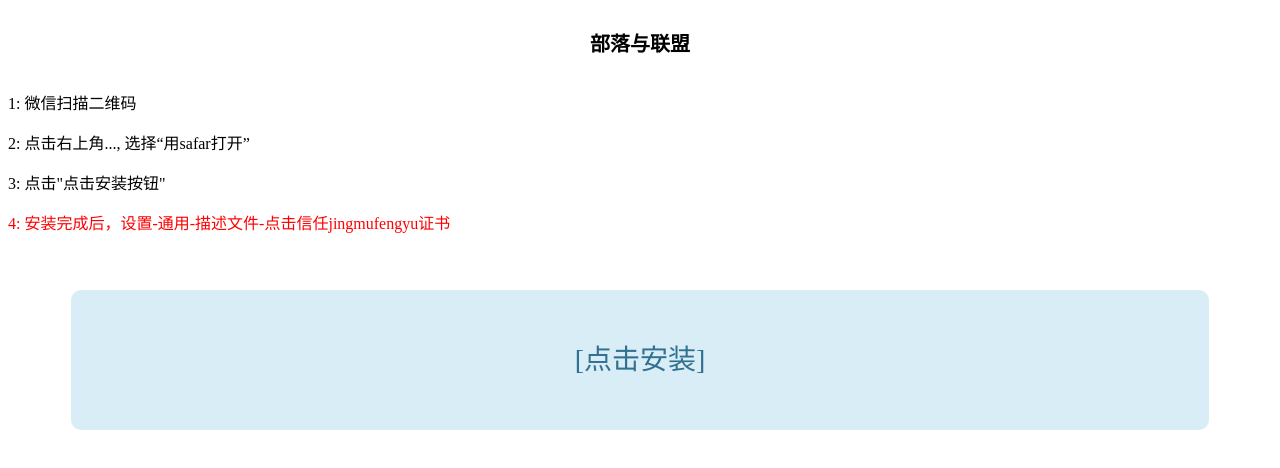
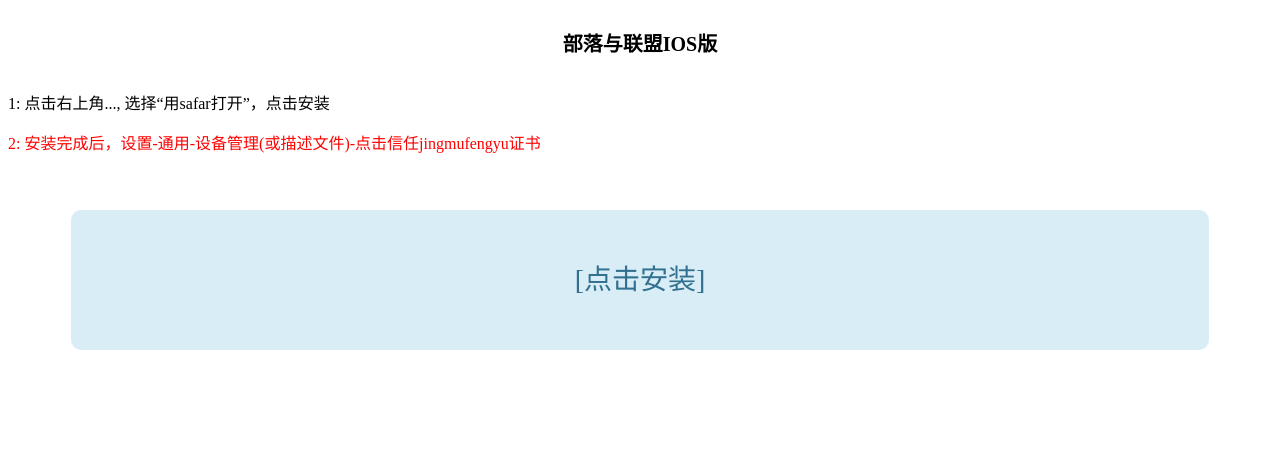
Before and after one commit to zj831007/jmfy, a plain HTML site: page index.html in a window 1280 px wide. Drawn offline with Linux system fonts and the light colour scheme.

Commit message:
Update index.html

```diff
--- a/index.html
+++ b/index.html
@@ -9,12 +9,10 @@
   <script src="js/install.js"></script>
 </head>
 <body>
-  <h5 style="text-align: center; padding-top: 20px; font-size:20px">部落与联盟</h5>
+  <h5 style="text-align: center; padding-top: 20px; font-size:20px">部落与联盟IOS版</h5>
   <div>
-	  <p style="pidding-left:100px"> 1: 微信扫描二维码</p>
-	  <p style="pidding-left:100px"> 2: 点击右上角..., 选择“用safar打开”</p>
-	  <p style="pidding-left:100px"> 3: 点击"点击安装按钮"</p>
-	  <p style="pidding-left:100px;color:red"> 4: 安装完成后，设置-通用-描述文件-点击信任jingmufengyu证书</p>
+	  <p style="pidding-left:100px"> 1: 点击右上角..., 选择“用safar打开”，点击安装</p>
+	  <p style="pidding-left:100px;color:red"> 2: 安装完成后，设置-通用-设备管理(或描述文件)-点击信任jingmufengyu证书</p>
   </div>
   <install-btn onclick="openInstallURL();">[点击安装]</install-btn>
 </body>
```
